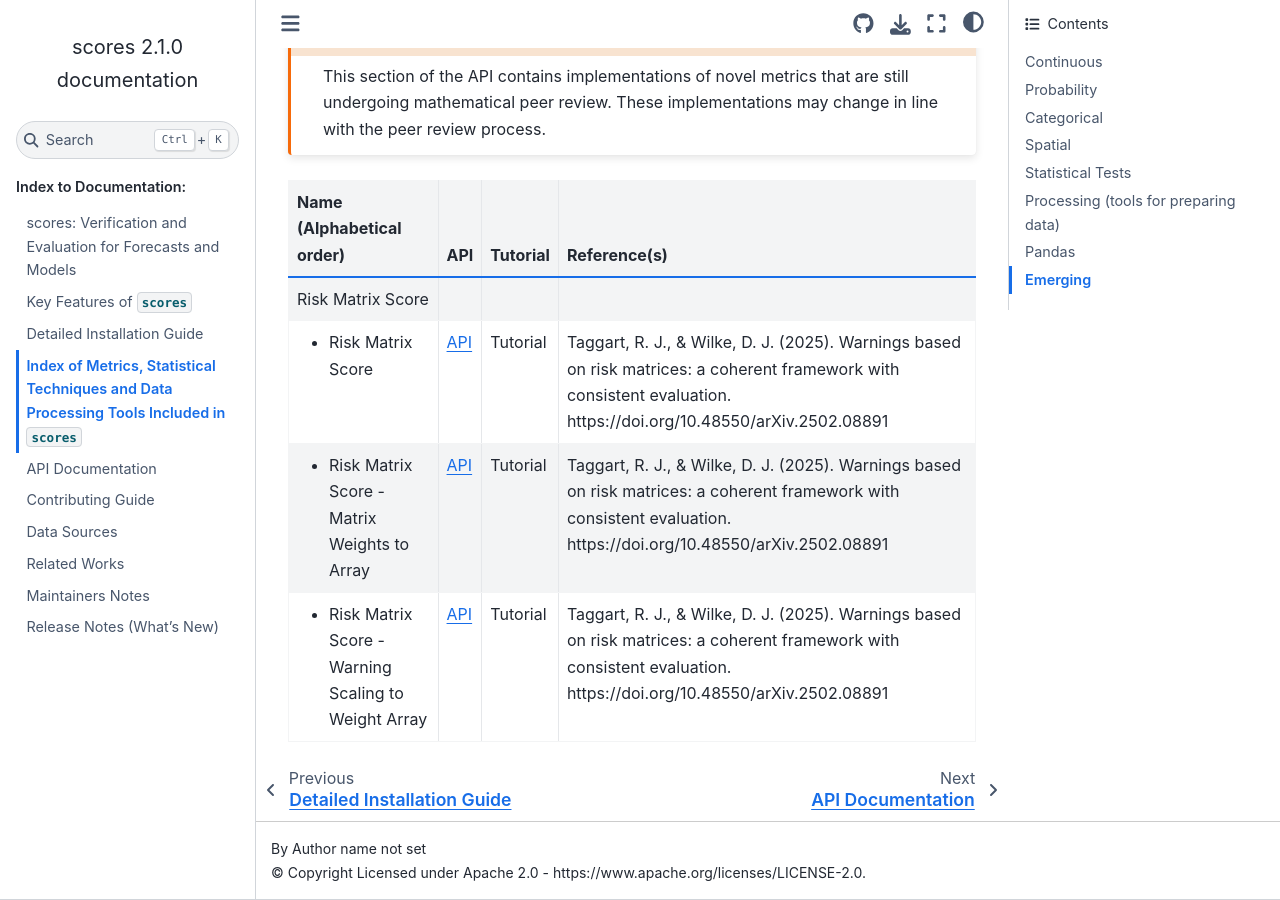
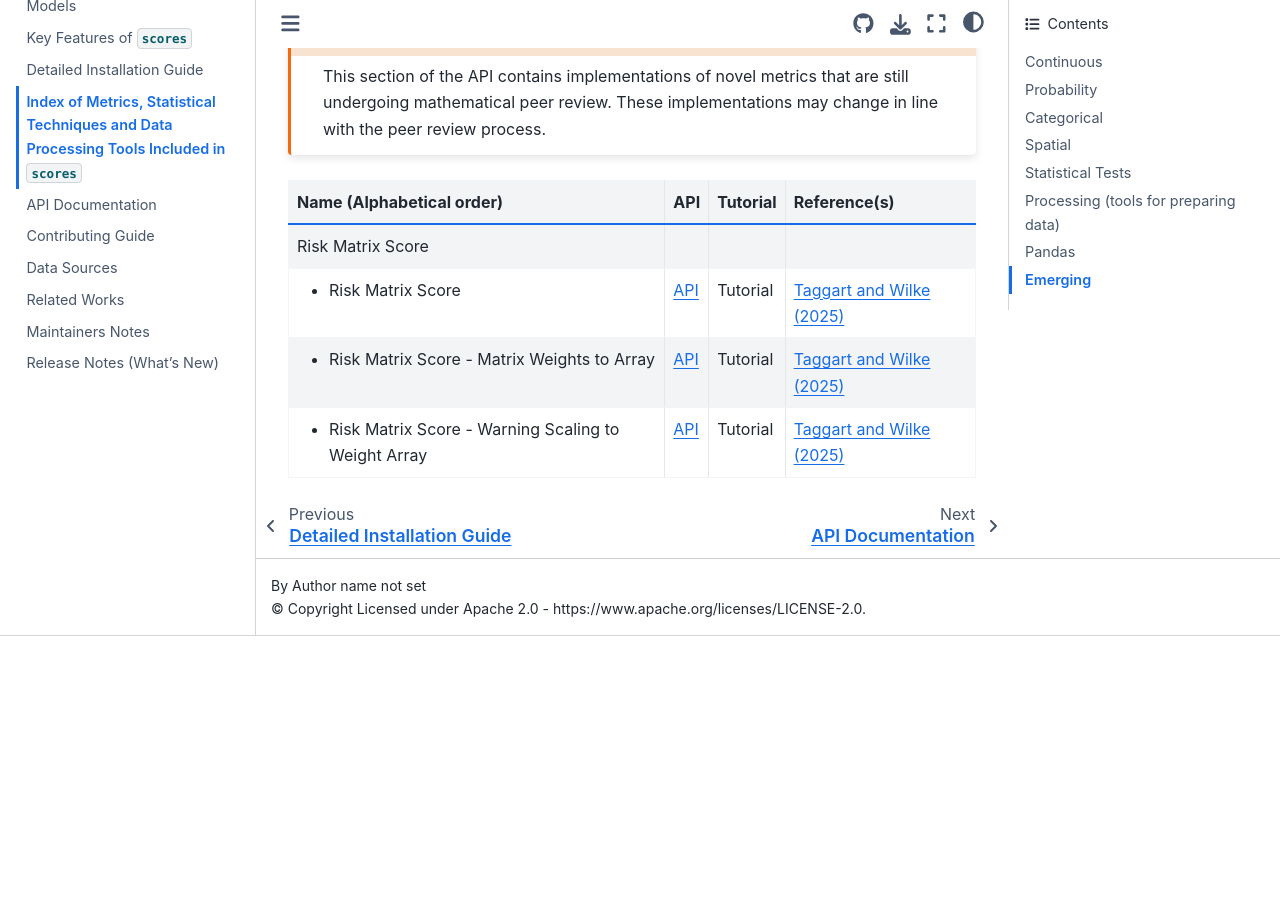
Before and after one commit to nci/scores, a Sphinx documentation site: the page built from docs/included.md, in a window 1280 px wide and 900 px high, scrolled down 10428 px. Built offline with Sphinx 7.4.7 and the Sphinx Book theme 1.1.4, drawn with Linux system fonts in a browser that asks for light colours; pages that are not in the unit, such as notebooks, are missing from menus; after the commit the page ends 11064 px from its top, so only the background shows below that.

Commit message:
Update included.md
Signed-off-by: rob-taggart <83570124+rob-taggart@users.noreply.github.com>

````diff
--- a/docs/included.md
+++ b/docs/included.md
@@ -767,18 +767,18 @@
     - Risk Matrix Score
   - [API](api.md#scores.emerging.risk_matrix_score)
   - [Tutorial](project:./tutorials/Risk_Matrix_Score.md)
-  - Taggart, R. J., & Wilke, D. J. (2025). Warnings based on risk matrices: a coherent framework with consistent evaluation. https://doi.org/10.48550/arXiv.2502.08891
+  - [Taggart and Wilke (2025)](https://doi.org/10.48550/arXiv.2502.08891)
 
 * -
     - Risk Matrix Score - Matrix Weights to Array
   - [API](api.md#scores.emerging.matrix_weights_to_array)
   - [Tutorial](project:./tutorials/Risk_Matrix_Score.md)
-  - Taggart, R. J., & Wilke, D. J. (2025). Warnings based on risk matrices: a coherent framework with consistent evaluation. https://doi.org/10.48550/arXiv.2502.08891
+  - [Taggart and Wilke (2025)](https://doi.org/10.48550/arXiv.2502.08891)
 
 * -
     - Risk Matrix Score - Warning Scaling to Weight Array
   - [API](api.md#scores.emerging.weights_from_warning_scaling)
   - [Tutorial](project:./tutorials/Risk_Matrix_Score.md)
-  - Taggart, R. J., & Wilke, D. J. (2025). Warnings based on risk matrices: a coherent framework with consistent evaluation. https://doi.org/10.48550/arXiv.2502.08891
+  - [Taggart and Wilke (2025)](https://doi.org/10.48550/arXiv.2502.08891)
 
 ```
````
